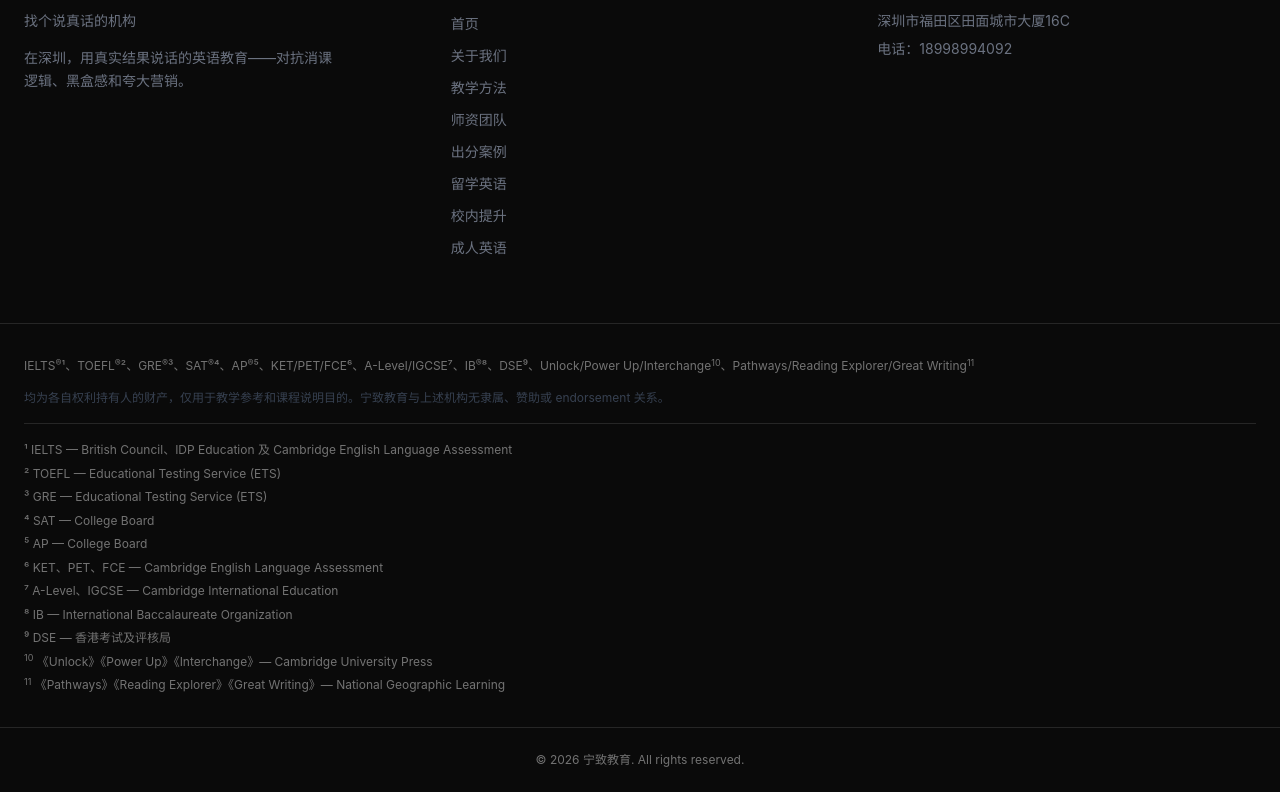
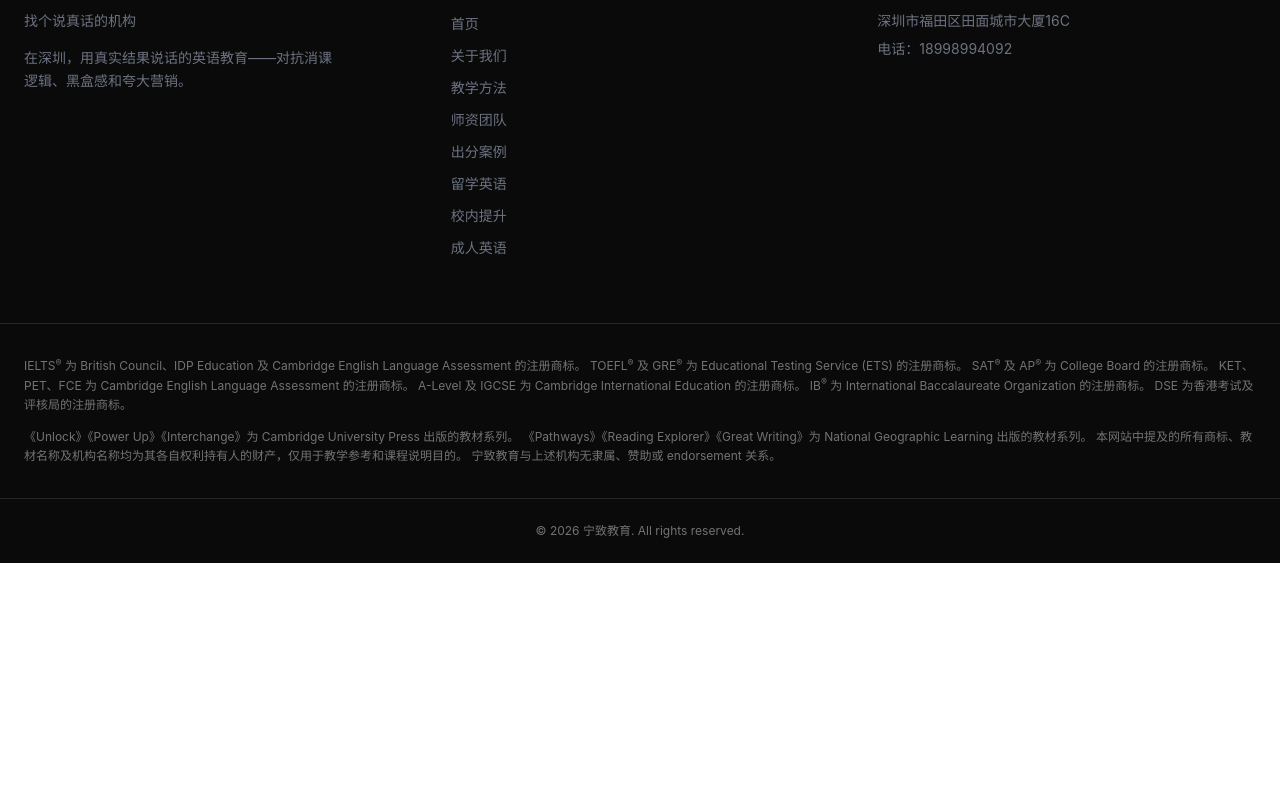
Before and after one commit to dongruiyue/ningzhi-education, a Next.js app: page /about in a window 1280 px wide. Shown: the part 3673-4465 px from the top of the page. After the commit the page ends 4236 px from the top, so only its background shows below. Built offline with nearby package versions, Linux system fonts and the light colour scheme.

Commit message:
cleanup: remove all superscripts and footer notes (prepare for per-page footnote system)

```diff
--- a/src/app/k12/page.tsx
+++ b/src/app/k12/page.tsx
@@ -8,7 +8,7 @@ import { ComparisonTable } from "@/components/manual/ComparisonTable";
 export const metadata: Metadata = {
   title: "校内提升 / 能力素养",
   description:
-    "宁致教育校内提升（6-15岁），Unlock<sup>10</sup> / Pathways<sup>11</sup> / Power Up<sup>10</sup> / Reading Explorer<sup>11</sup> / Great Writing<sup>11</sup> 五大国际教材，KET/PET/校内考试全覆盖，能力+分数双提升。",
+    "宁致教育校内提升（6-15岁），Unlock / Pathways / Power Up / Reading Explorer / Great Writing 五大国际教材，KET/PET/校内考试全覆盖，能力+分数双提升。",
 };
 
 const TEXTBOOK_DATA = [
@@ -20,24 +20,24 @@ const TEXTBOOK_DATA = [
 ];
 
 const AGE_MATRIX = [
-  { age: "6-8岁", main: "Power Up", supplement: "Reading Explorer<sup>11</sup> Foundation" },
-  { age: "8-10岁", main: "Unlock Basic", supplement: "Reading Explorer<sup>11</sup> L1" },
-  { age: "10-12岁", main: "Unlock<sup>10</sup> L1-L2", supplement: "Great Writing<sup>11</sup> L1" },
-  { age: "12-15岁", main: "Pathways<sup>11</sup> L1-L2", supplement: "Reading Explorer<sup>11</sup> L2+ / Great Writing<sup>11</sup> L2+" },
+  { age: "6-8岁", main: "Power Up", supplement: "Reading Explorer Foundation" },
+  { age: "8-10岁", main: "Unlock Basic", supplement: "Reading Explorer L1" },
+  { age: "10-12岁", main: "Unlock L1-L2", supplement: "Great Writing L1" },
+  { age: "12-15岁", main: "Pathways L1-L2", supplement: "Reading Explorer L2+ / Great Writing L2+" },
 ];
 
 const GOAL_MATRIX = [
-  { goal: "备考KET", combo: "Power Up（后期）→ Unlock<sup>10</sup> L1 + Reading Explorer<sup>11</sup> L1" },
-  { goal: "备考PET", combo: "Unlock<sup>10</sup> L2 → Pathways<sup>11</sup> L1 + Great Writing<sup>11</sup> L1" },
+  { goal: "备考KET", combo: "Power Up（后期）→ Unlock L1 + Reading Explorer L1" },
+  { goal: "备考PET", combo: "Unlock L2 → Pathways L1 + Great Writing L1" },
   { goal: "校内提分", combo: "Unlock（同步校内）+ Great Writing（写作专项）" },
   { goal: "综合素养提升", combo: "Reading Explorer（阅读）+ Unlock 或 Pathways（听说写）" },
 ];
 
 const LEVEL_MATRIX = [
   { level: "零基础/刚接触", start: "Power Up Starter" },
-  { level: "能简单对话", start: "Unlock Basic 或 Power Up<sup>10</sup> L3" },
-  { level: "能基本交流", start: "Unlock<sup>10</sup> L1 或 Pathways<sup>11</sup> Foundations" },
-  { level: "能流利交流", start: "Pathways<sup>11</sup> L1+" },
+  { level: "能简单对话", start: "Unlock Basic 或 Power Up L3" },
+  { level: "能基本交流", start: "Unlock L1 或 Pathways Foundations" },
+  { level: "能流利交流", start: "Pathways L1+" },
 ];
 
 export default function K12Page() {
@@ -55,7 +55,7 @@ export default function K12Page() {
 
         <h3 className="text-lg font-semibold text-neutral-900 mt-6">我们的优势</h3>
         <ul>
-          <li><strong>多教材体系</strong>：Unlock<sup>10</sup> / Pathways<sup>11</sup> / Power Up<sup>10</sup> / Reading Explorer<sup>11</sup> / Great Writing<sup>11</sup> 五大国际教材，按需组合</li>
+          <li><strong>多教材体系</strong>：Unlock / Pathways / Power Up / Reading Explorer / Great Writing 五大国际教材，按需组合</li>
           <li><strong>严抓督学</strong>：课后跟踪不放松，每日打卡确保学习效果</li>
           <li><strong>全周期陪伴</strong>：从6岁到15岁，一路陪伴孩子的英语成长</li>
           <li><strong>能力+分数双提升</strong>：既提升综合英语素养，也确保考试出分</li>
--- a/src/components/layout/Footer.tsx
+++ b/src/components/layout/Footer.tsx
@@ -47,24 +47,20 @@ export function Footer() {
 
       <div className="border-t border-neutral-800 px-6 py-8 space-y-3 text-xs text-neutral-500 leading-relaxed">
         <p>
-          IELTS<sup>&reg;</sup>¹、TOEFL<sup>&reg;</sup>²、GRE<sup>&reg;</sup>³、SAT<sup>&reg;</sup>⁴、AP<sup>&reg;</sup>⁵、KET/PET/FCE⁶、A-Level/IGCSE⁷、IB<sup>&reg;</sup>⁸、DSE⁹、Unlock/Power Up/Interchange<sup>10</sup>、Pathways/Reading Explorer/Great Writing<sup>11</sup>
+          IELTS<sup>&reg;</sup> 为 British Council、IDP Education 及 Cambridge English Language Assessment 的注册商标。
+          TOEFL<sup>&reg;</sup> 及 GRE<sup>&reg;</sup> 为 Educational Testing Service (ETS) 的注册商标。
+          SAT<sup>&reg;</sup> 及 AP<sup>&reg;</sup> 为 College Board 的注册商标。
+          KET、PET、FCE 为 Cambridge English Language Assessment 的注册商标。
+          A-Level 及 IGCSE 为 Cambridge International Education 的注册商标。
+          IB<sup>&reg;</sup> 为 International Baccalaureate Organization 的注册商标。
+          DSE 为香港考试及评核局的注册商标。
         </p>
-        <p className="text-neutral-600 mt-1">
-          均为各自权利持有人的财产，仅用于教学参考和课程说明目的。宁致教育与上述机构无隶属、赞助或 endorsement 关系。
+        <p>
+          《Unlock》《Power Up》《Interchange》为 Cambridge University Press 出版的教材系列。
+          《Pathways》《Reading Explorer》《Great Writing》为 National Geographic Learning 出版的教材系列。
+          本网站中提及的所有商标、教材名称及机构名称均为其各自权利持有人的财产，仅用于教学参考和课程说明目的。
+          宁致教育与上述机构无隶属、赞助或 endorsement 关系。
         </p>
-        <div className="mt-4 pt-4 border-t border-neutral-800 space-y-1">
-          <p>¹ IELTS — British Council、IDP Education 及 Cambridge English Language Assessment</p>
-          <p>² TOEFL — Educational Testing Service (ETS)</p>
-          <p>³ GRE — Educational Testing Service (ETS)</p>
-          <p>⁴ SAT — College Board</p>
-          <p>⁵ AP — College Board</p>
-          <p>⁶ KET、PET、FCE — Cambridge English Language Assessment</p>
-          <p>⁷ A-Level、IGCSE — Cambridge International Education</p>
-          <p>⁸ IB — International Baccalaureate Organization</p>
-          <p>⁹ DSE — 香港考试及评核局</p>
-          <p><sup>10</sup> 《Unlock》《Power Up》《Interchange》— Cambridge University Press</p>
-          <p><sup>11</sup> 《Pathways》《Reading Explorer》《Great Writing》— National Geographic Learning</p>
-        </div>
       </div>
 
       <div className="border-t border-neutral-800 px-6 py-6 text-center text-xs text-neutral-500">
--- a/src/lib/constants.ts
+++ b/src/lib/constants.ts
@@ -47,7 +47,7 @@ export const PRODUCT_LINES = [
     subtitle: "KET · PET · 校内同步",
     ageRange: "6–15",
     description:
-      "Unlock<sup>10</sup> / Pathways<sup>11</sup> / Power Up<sup>10</sup> / Reading Explorer<sup>11</sup> / Great Writing<sup>11</sup> 五大教材按需组合，能力+分数双提升。",
+      "Unlock / Pathways / Power Up / Reading Explorer / Great Writing 五大教材按需组合，能力+分数双提升。",
     features: ["五套国际教材矩阵", "KET/PET/校内全覆盖", "量体裁衣式排课", "每日跟进反馈"],
     href: "/k12",
   },
```
